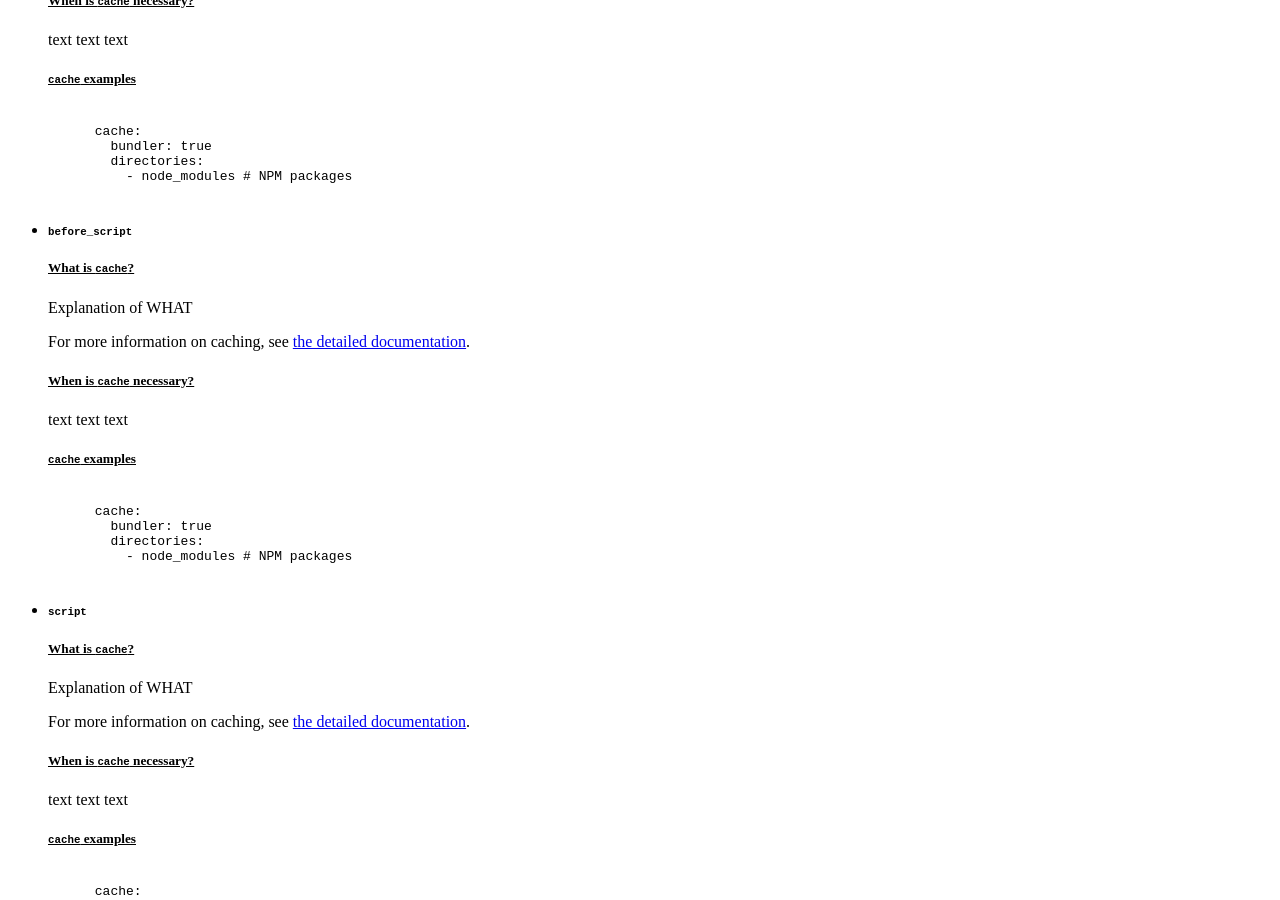
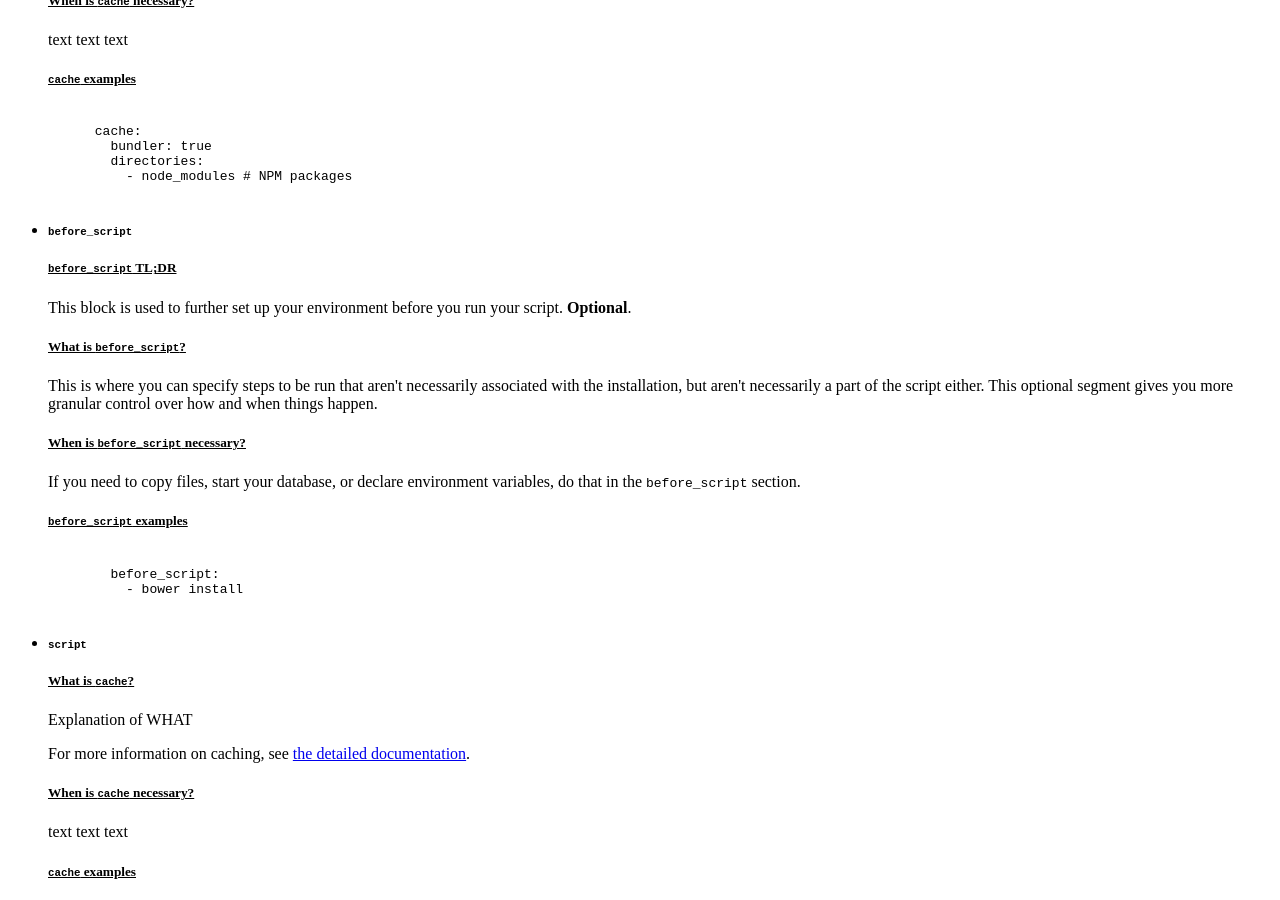
Before and after one commit to brianamarie/test-jekyll, a Jekyll site: the page built from index.html, in a window 1280 px wide and 900 px high, scrolled down 3716 px. Built offline with Jekyll 4.4.1, drawn with Linux system fonts in a browser that asks for light colours; nearby versions of some CDN libraries; a script that is not in the unit is left out.

Commit message:
fill out before_script step

```diff
--- a/_includes/before_script.html
+++ b/_includes/before_script.html
@@ -3,16 +3,15 @@
     <h5><code>before_script</code></h5>
   </div>
   <div class="collapsible-body">
-    <h5 style="text-decoration: underline">What is <code>cache</code>?</h5>
-      <p>Explanation of WHAT</p>
-      <p>For more information on caching, see <a href="https://docs.travis-ci.com/user/caching">the detailed documentation</a>.
-    <h5 style="text-decoration: underline">When is <code>cache</code> necessary?</h5>
-      <p>text text text</p>
-    <h5 style="text-decoration: underline"><code>cache</code> examples</h5>
+    <h5 style="text-decoration: underline"><code>before_script</code> TL;DR</h5>
+      <p>This block is used to further set up your environment before you run your script. <strong>Optional</strong>.</p>
+    <h5 style="text-decoration: underline">What is <code>before_script</code>?</h5>
+      <p>This is where you can specify steps to be run that aren't necessarily associated with the installation, but aren't necessarily a part of the script either. This optional segment gives you more granular control over how and when things happen.</p>
+    <h5 style="text-decoration: underline">When is <code>before_script</code> necessary?</h5>
+      <p>If you need to copy files, start your database, or declare environment variables, do that in the <code>before_script</code> section.</p>
+    <h5 style="text-decoration: underline"><code>before_script</code> examples</h5>
       <pre><code>
-      cache:
-        bundler: true
-        directories:
-          - node_modules # NPM packages
+        before_script:
+          - bower install
       </pre></code>
 </li>
```
